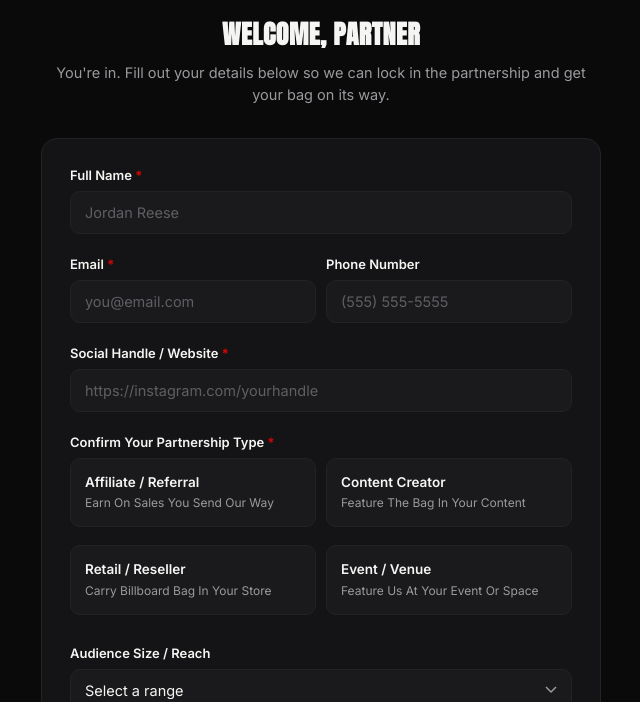
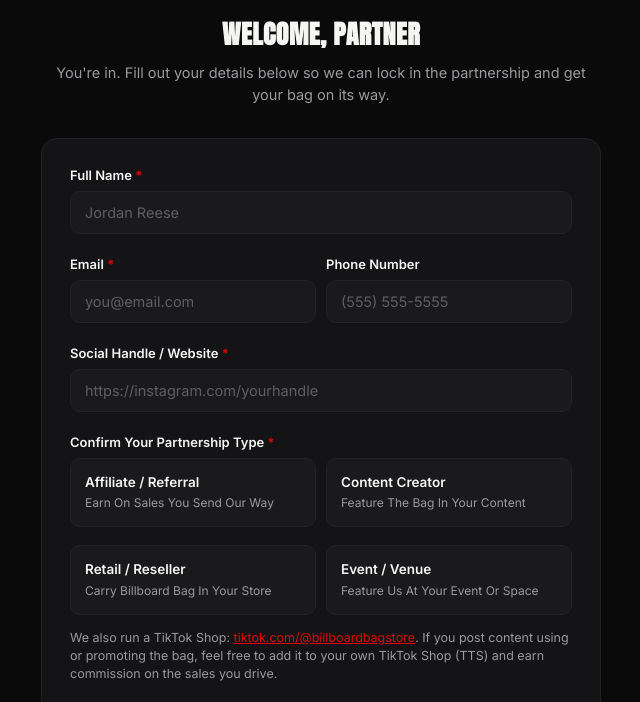
Before and after one commit to thebillboardbag-ai/billboard-bag-partners, a plain HTML site: page index.html in a window 1280 px wide. Shown: the part 233-935 px from the top of the page, without its empty margins (319-959 px from the left). Drawn offline with Linux system fonts and the light colour scheme.

Commit message:
Mention TikTok Shop affiliate option for partners
Co-Authored-By: Claude Sonnet 5 <noreply@anthropic.com>
Claude-Session: https://claude.ai/code/session_01278PZfYYdcHqNSjsF3KeVU

```diff
--- a/index.html
+++ b/index.html
@@ -456,6 +456,7 @@
             </span>
           </label>
         </div>
+        <p class="hint">We also run a TikTok Shop: <a href="https://tiktok.com/@billboardbagstore" target="_blank" rel="noopener" style="color:var(--accent);">tiktok.com/@billboardbagstore</a>. If you post content using or promoting the bag, feel free to add it to your own TikTok Shop (TTS) and earn commission on the sales you drive.</p>
       </div>
 
       <div class="field">
```
